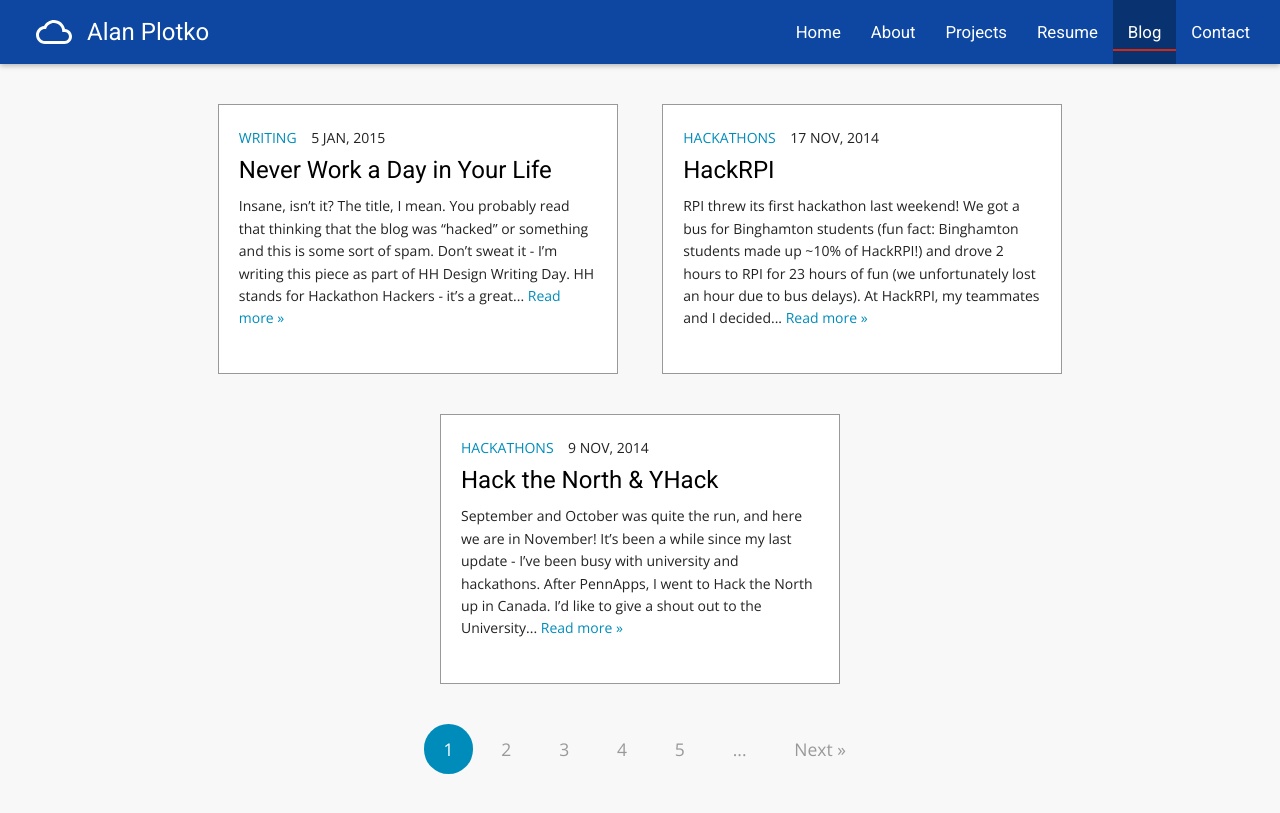
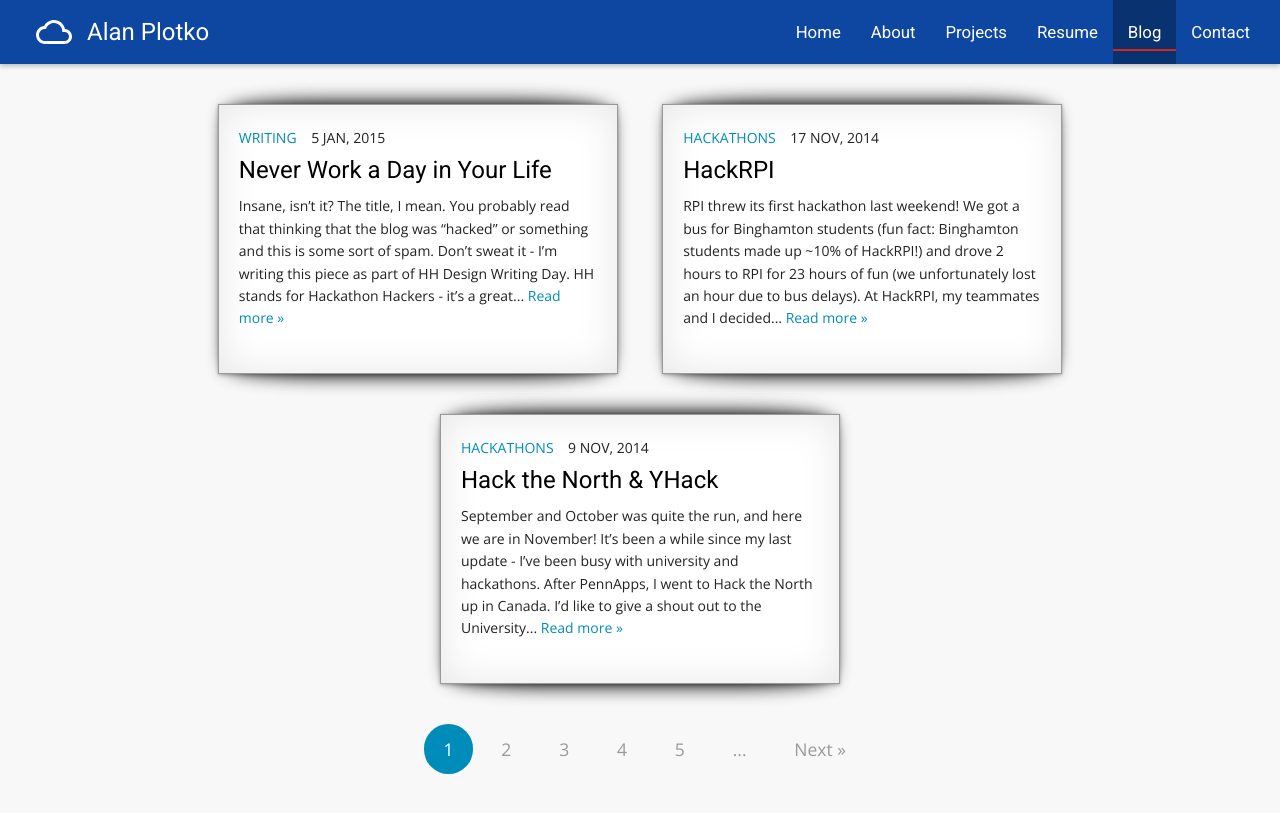
Before and after one commit to alanplotko/portfolio-blog, a Jekyll site: the page built from blog/index.html, in a window 1280 px wide. Shown: the top 813 px of the page. Built offline with Jekyll 4.4.1, drawn with Linux system fonts in a browser that asks for light colours; the list of posts is cut into pages by our own code.

Commit message:
Restore card shadows; add back missing classes

```diff
--- a/assets/css/main.css
+++ b/assets/css/main.css
@@ -187,6 +187,32 @@ ul.posts li p.excerpt {
 	margin: 0;
 }
 
+/* -----------------------------
+	Blog: Card Design
+--------------------------------*/
+
+.card {
+	position: relative;
+	-webkit-box-shadow: 0 1px 4px rgba(0, 0, 0, 0.3), 0 0 40px rgba(0, 0, 0, 0.1) inset;;
+	-moz-box-shadow: 0 1px 4px rgba(0, 0, 0, 0.3), 0 0 40px rgba(0, 0, 0, 0.1) inset;;
+	box-shadow: 0 1px 4px rgba(0, 0, 0, 0.3), 0 0 40px rgba(0, 0, 0, 0.1) inset;;
+}
+
+.card:before, .card:after {
+	content: "";
+	position: absolute;
+	z-index: -1;
+	-webkit-box-shadow: 0 0 20px rgba(0,0,0,0.8);
+	-moz-box-shadow: 0 0 20px rgba(0,0,0,0.8);;
+	box-shadow: 0 0 20px rgba(0,0,0,0.8);;
+	top: 0;
+	bottom: 0;
+	left: 10px;
+	right: 10px;
+	-moz-border-radius: 100px / 10px;;
+	border-radius: 100px / 10px;;
+}
+
 /* ---------------------------
 	Blog: Pagination
 ------------------------------*/
```
